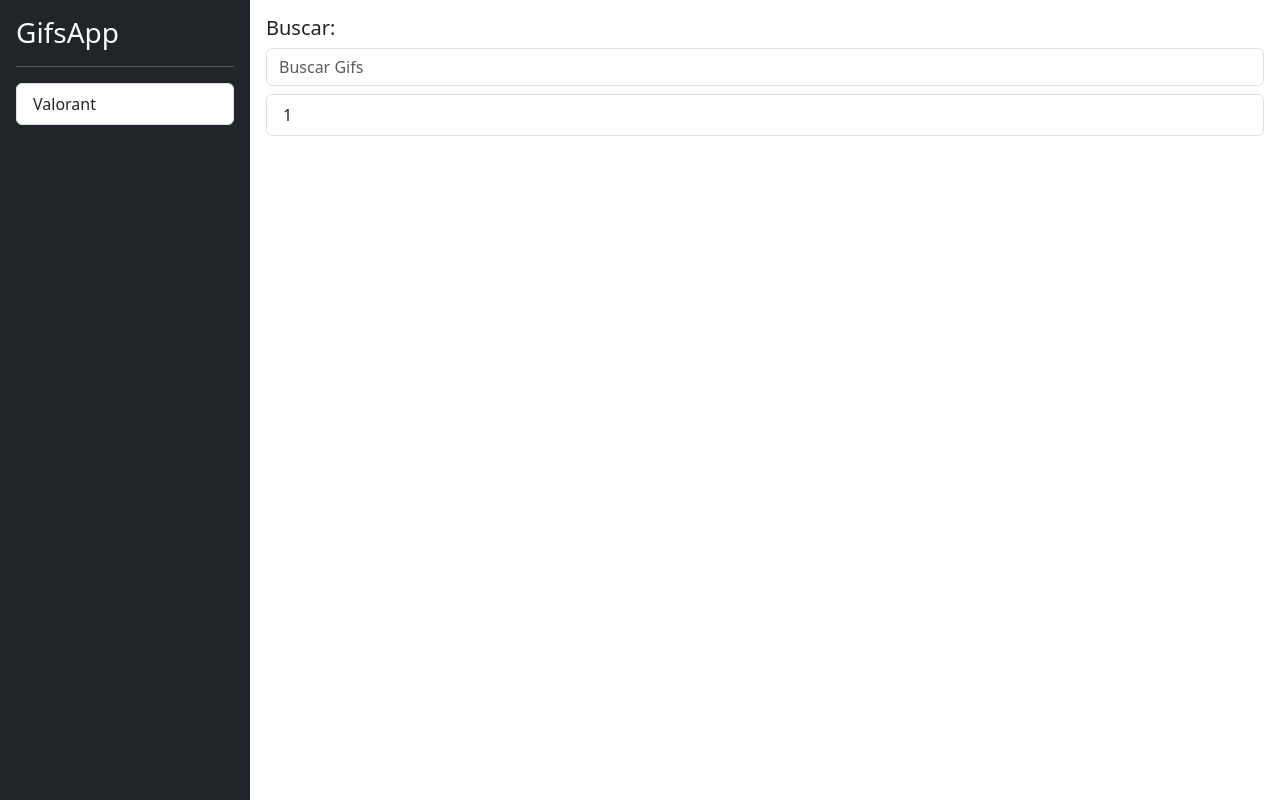
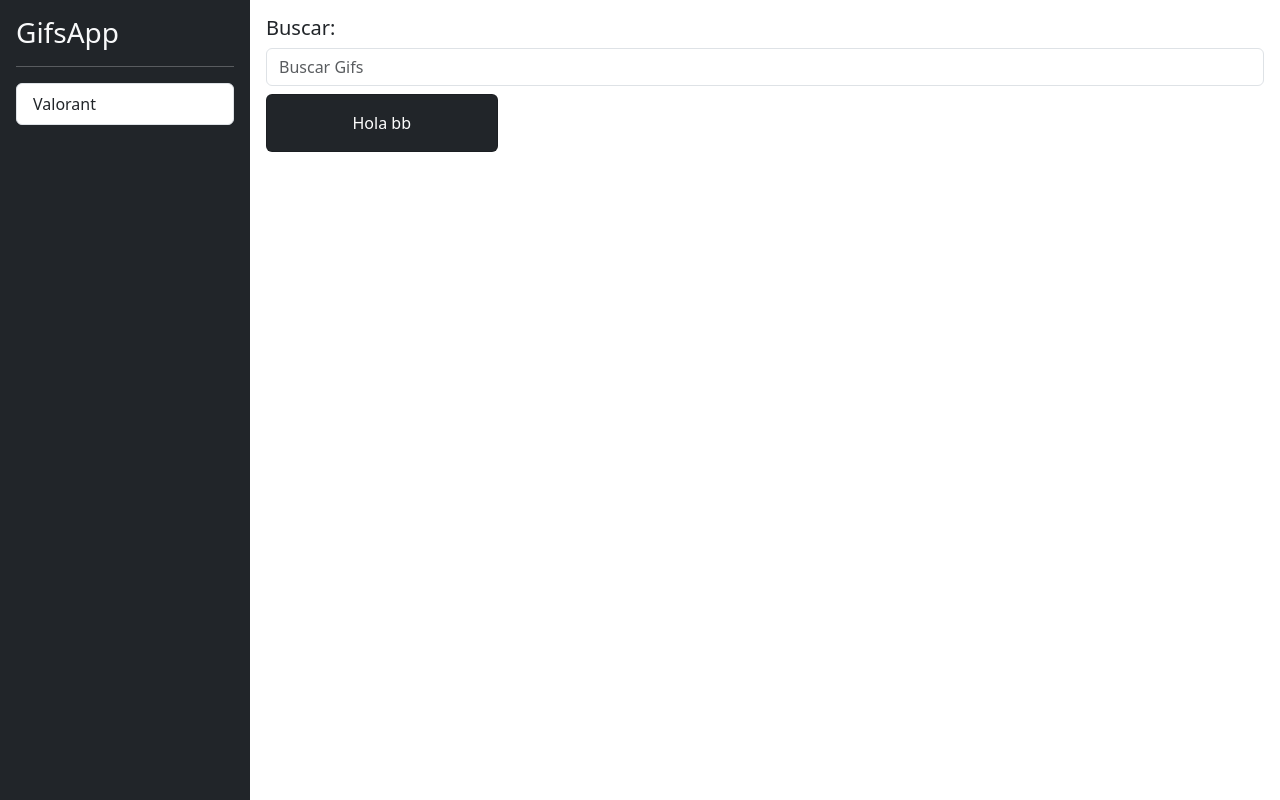
Before and after one commit to efrainhgmx/gifs-app-angular, an Angular app: page / in a window 1280 px wide. Built offline with nearby package versions, Linux system fonts and the light colour scheme.

Commit message:
Card list structure

```diff
--- /dev/null
+++ b/src/app/gifs/components/card-list/card-list.component.html
@@ -0,0 +1,14 @@
+<div class="row">
+
+    <div class="col-md-3 col-sm-6">
+        <div class="card mb-2 text-center bg-dark">
+          <div class="card-body text-white">
+            <p class="card-text">
+              Hola bb
+            </p>
+          </div>
+        </div>
+    </div>
+
+
+</div>
--- a/src/app/gifs/components/card-list/card-list.component.ts
+++ b/src/app/gifs/components/card-list/card-list.component.ts
@@ -2,10 +2,7 @@
 
 @Component({
   selector: 'gifs-card-list',
-  template: `
-   <ul class="list-group">
-            <li class="list-group-item">1</li>
-  </ul>`
+  templateUrl: './card-list.component.html'
 })
 export class CardListComponent {
 
```
